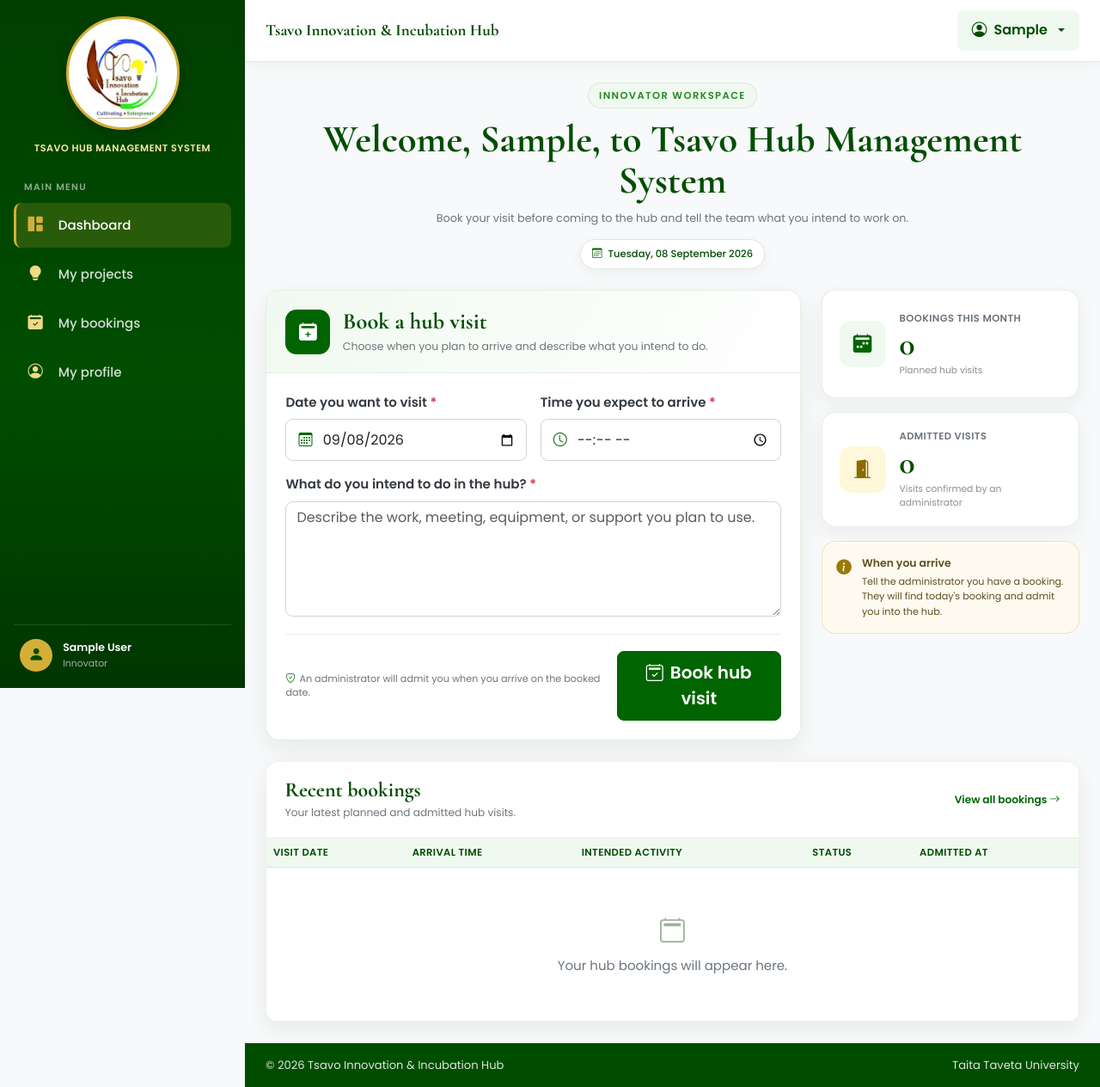
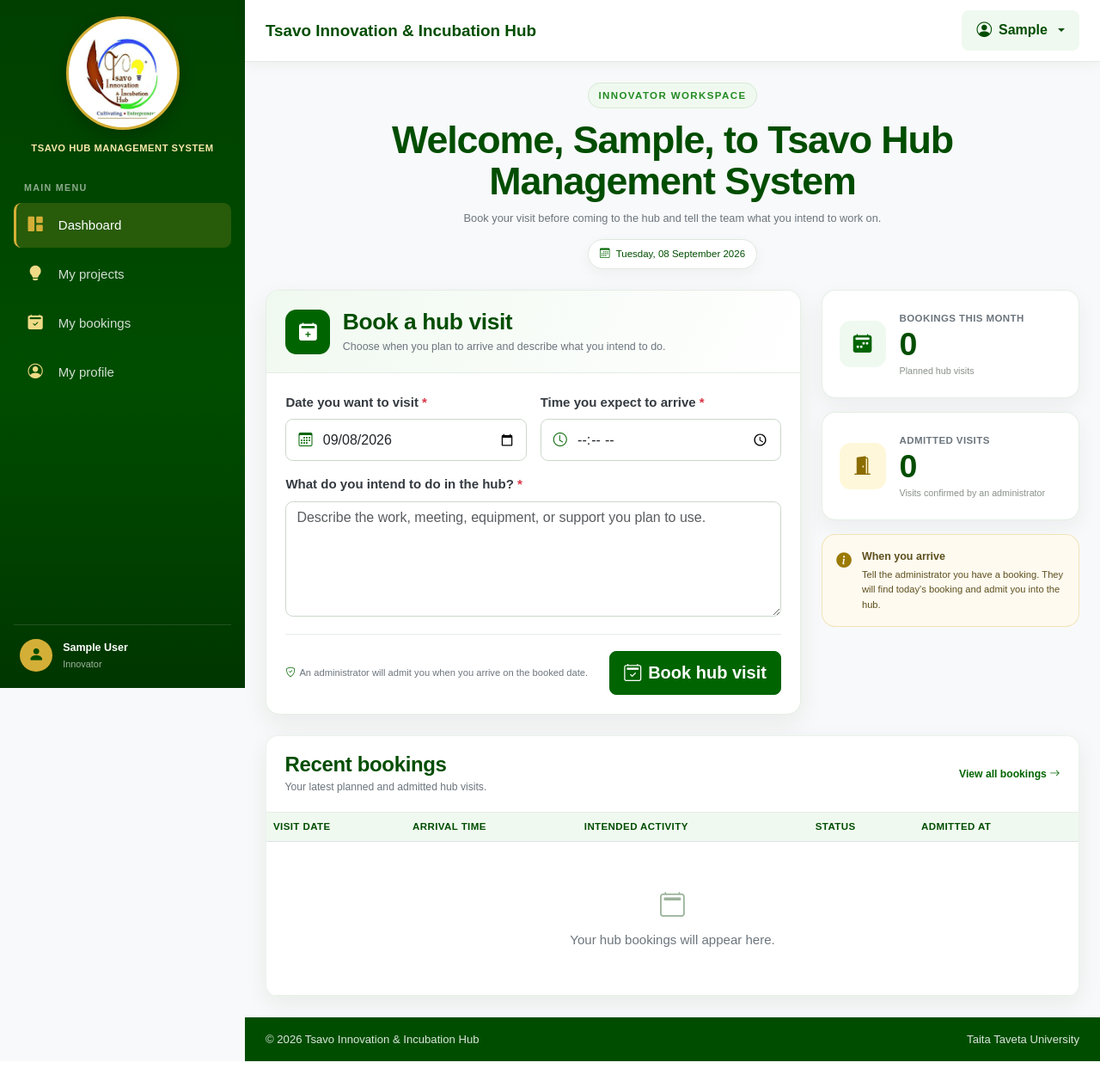
Before and after one commit to JAPHES/tsavomgt_hub, a Django app: page /dashboard/innovator/ in a window 1280 px wide. Shown: the whole page at 86% size. After the commit the page ends 1234 px from the top, so only its background shows below. Run offline with Django 5.2, Linux system fonts and the light colour scheme; the visitor is signed in with stand-in values (Sample User, id 1); data that the repository does not hold is empty.

Commit message:
style(typography): apply neutral font across system

```diff
--- a/static/css/app.css
+++ b/static/css/app.css
@@ -9,15 +9,17 @@
     --ttu-dark-gray: #343A40;
     --ttu-medium-gray: #6C757D;
     --ttu-danger: #DC3545;
+    --font-ui: Arial, Helvetica, sans-serif;
+    --bs-body-font-family: var(--font-ui);
 }
 * { box-sizing: border-box; }
 html { min-height: 100%; -webkit-text-size-adjust: 100%; }
-body { background: var(--ttu-off-white); color: var(--ttu-dark-gray); font-family: "Poppins", sans-serif; font-size: .94rem; min-height: 100vh; overflow-x: hidden; }
+body { background: var(--ttu-off-white); color: var(--ttu-dark-gray); font-family: var(--font-ui); font-size: .94rem; min-height: 100vh; overflow-x: hidden; }
 img, svg { max-width: 100%; }
 button, input, select, textarea { max-width: 100%; }
 body.app-public { display: flex; flex-direction: column; }
-h1, h2, h3 { color: var(--ttu-dark-green); font-family: "Cormorant Garamond", serif; font-weight: 700; }
-h1 { font-size: clamp(2rem, 4vw, 3rem); line-height: 1; }
+h1, h2, h3 { color: var(--ttu-dark-green); font-family: var(--font-ui); font-weight: 700; letter-spacing: -.015em; }
+h1 { font-size: clamp(2rem, 4vw, 3rem); letter-spacing: -.025em; line-height: 1.15; }
 h2 { font-size: 1.7rem; }
 h3 { font-size: 1.25rem; margin-top: 1.25rem; }
 a { color: var(--ttu-primary-green); }
@@ -93,7 +95,7 @@
 .app-topbar { align-items: center; background: rgba(255,255,255,.97); border-bottom: 1px solid #e2e9e2; box-shadow: 0 3px 16px rgba(31,55,31,.05); display: flex; gap: .85rem; min-height: 72px; padding: .65rem 1.5rem; position: sticky; top: 0; width: 100%; z-index: 1020; }
 .topbar-title { min-width: 0; }
 .topbar-title strong, .topbar-title span { display: block; }
-.topbar-title strong { color: var(--ttu-dark-green); font-family: "Cormorant Garamond", serif; font-size: 1.18rem; line-height: 1.15; overflow: hidden; text-overflow: ellipsis; white-space: nowrap; }
+.topbar-title strong { color: var(--ttu-dark-green); font-family: var(--font-ui); font-size: 1.18rem; line-height: 1.15; overflow: hidden; text-overflow: ellipsis; white-space: nowrap; }
 .topbar-title span { color: var(--ttu-medium-gray); font-size: .68rem; margin-top: .18rem; }
 .sidebar-toggle { align-items: center; background: var(--ttu-light-green); color: var(--ttu-primary-green); display: inline-flex; font-size: 1.5rem; height: 43px; justify-content: center; padding: 0; width: 43px; }
 .account-menu-button { align-items: center; background: var(--ttu-light-green); color: var(--ttu-dark-green); display: inline-flex; gap: .5rem; }
@@ -224,7 +218,7 @@
 .gold-stat-card .student-stat-icon { background: #fff7d9; color: #8b6c00; }
 .student-stat-card span, .student-stat-card strong, .student-stat-card small { display: block; }
 .student-stat-card span { color: var(--ttu-medium-gray); font-size: .72rem; font-weight: 600; letter-spacing: .035em; text-transform: uppercase; }
-.student-stat-card strong { color: var(--ttu-dark-green); font-family: "Cormorant Garamond", serif; font-size: 2.35rem; line-height: 1; margin: .2rem 0; }
+.student-stat-card strong { color: var(--ttu-dark-green); font-family: var(--font-ui); font-size: 2.35rem; line-height: 1; margin: .2rem 0; }
 .student-stat-card small { color: #899189; font-size: .67rem; }
 .attendance-guidance-card { align-items: flex-start; background: #fffaf0; border: 1px solid rgba(212,175,55,.3); border-radius: 1rem; color: #5d501e; display: flex; gap: .75rem; padding: 1rem; }
 .attendance-guidance-card > i { color: #9b7a05; font-size: 1.1rem; margin-top: .05rem; }
--- a/templates/base.html
+++ b/templates/base.html
@@ -10,9 +10,6 @@
     <link rel="icon" type="image/jpeg" data-circular-favicon href="{% static 'image/tsavo_logo.jpeg' %}?v={{ static_version|urlencode }}">
     <link rel="shortcut icon" type="image/jpeg" data-circular-favicon href="{% static 'image/tsavo_logo.jpeg' %}?v={{ static_version|urlencode }}">
     <link rel="apple-touch-icon" href="{% static 'image/tsavo_logo.jpeg' %}?v={{ static_version|urlencode }}">
-    <link rel="preconnect" href="https://fonts.googleapis.com">
-    <link rel="preconnect" href="https://fonts.gstatic.com" crossorigin>
-    <link href="https://fonts.googleapis.com/css2?family=Cormorant+Garamond:wght@600;700&family=Poppins:wght@400;500;600&display=swap" rel="stylesheet">
     <link href="https://cdn.jsdelivr.net/npm/bootstrap@5.3.8/dist/css/bootstrap.min.css" rel="stylesheet">
     <link href="https://cdn.jsdelivr.net/npm/bootstrap-icons@1.13.1/font/bootstrap-icons.min.css" rel="stylesheet">
     <link rel="stylesheet" href="{% static 'css/app.css' %}?v={{ static_version|urlencode }}">
--- a/templates/dashboard/admin.html
+++ b/templates/dashboard/admin.html
@@ -1,7 +1,6 @@
 {% extends "base.html" %}
 {% block title %}Administrator dashboard{% endblock %}
 {% block content %}
-<div class="admin-dashboard-page">
 <div class="presence-dashboard-heading">
     <div>
         <p class="eyebrow">Today's hub bookings</p>
@@ -76,5 +75,4 @@
         </table>
     </div>
 </section>
-</div>
 {% endblock %}
--- a/tsavo_hub/settings.py
+++ b/tsavo_hub/settings.py
@@ -175,7 +175,7 @@
 MEDIA_ROOT = Path(os.getenv("MEDIA_ROOT") or BASE_DIR / "media")
 # Bump this value for deployments that change local CSS or JavaScript. The
 # version is appended to shared asset URLs so browsers do not reuse stale files.
-STATIC_VERSION = os.getenv("STATIC_VERSION", "20260906.1")
+STATIC_VERSION = os.getenv("STATIC_VERSION", "20260908.1")
 
 DEFAULT_AUTO_FIELD = "django.db.models.BigAutoField"
 AUTH_USER_MODEL = "accounts.User"
```
Also changed, not shown: other parts of static/css/app.css (+16 -24 lines).
